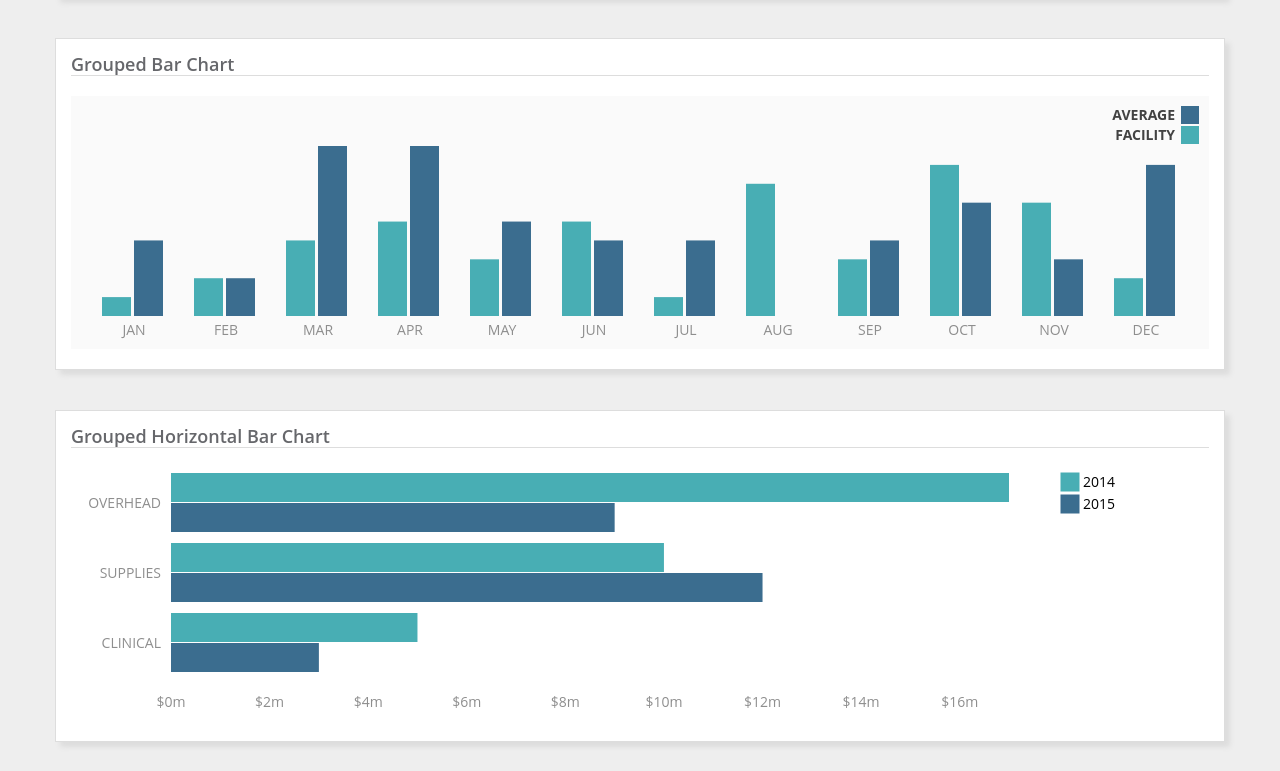
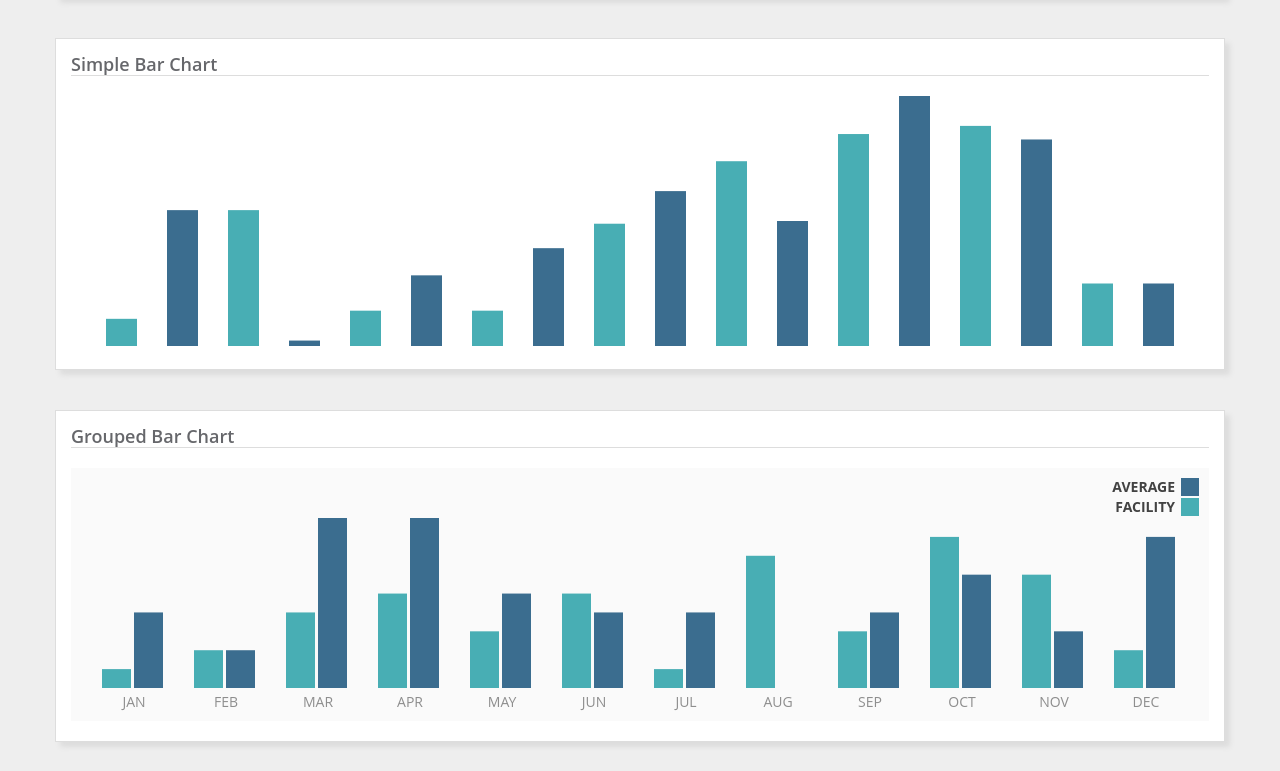
Before and after one commit to sviatoslava-glukhova/d3-charts, a plain HTML site: page index.html in a window 1280 px wide. Shown: the part 1269-2040 px from the top of the page. Drawn offline with Linux system fonts and the light colour scheme.

Commit message:
Added simple bar chart

```diff
--- a/charts.js
+++ b/charts.js
@@ -502,6 +502,135 @@
 
 
         },
+        generateSimpleBarChart: function (options, data) {
+            var defaults = {
+                    appendTo: 'body',
+                    colors: [],
+                    margins: {top: 0, right: 0, bottom: 0, left: 0},
+                    dimentions: {
+                        width: null,
+                        height: null
+                    },
+                    xAxis: {
+                        showAxis: false,
+                        /*              showAxis: true,
+                         ticksCount: 5,
+                         dateFormat: '%Y%m%d',
+                         datePropName: 'date',
+                         tickFormat: '%b',
+                         showVerticalLines: true,
+                         showTicksText: true*/
+                        propName: 'name'
+                    },
+                    yAxis: {
+                        showAxis: false,
+                        /*
+                         ticksCount: 5,
+                         showHorizontalLines: false,
+                         showTicksText: true*/
+                        propName: 'value',
+                        barSpacing: 0.5
+                    },
+                    showLineLabels: false,
+                    legend: {
+                        show: true,
+                        appendTo: 'body',
+                        keysAliases: null,
+                        margins: {
+                            top: 0,
+                            right: 0
+                        }
+                    }
+                },
+                props = $.extend(true, defaults, options);
+
+            var parent = d3.select(props.appendTo),
+                svgWidth = props.dimentions.width ? props.dimentions.width : $(parent[0][0]).width(),
+                svgHeight = props.dimentions.height ? props.dimentions.height : $(parent[0][0]).height(),
+                width = svgWidth - props.margins.left - props.margins.right,
+                height = svgHeight - props.margins.top - props.margins.bottom;
+
+            var x = d3.scale.ordinal().rangeRoundBands([0, width], props.yAxis.barSpacing);
+
+            var y = d3.scale.linear().range([height, 0]);
+
+            var color = d3.scale.ordinal()
+                .range(props.colors);
+
+            var xAxis = d3.svg.axis()
+                .scale(x)
+                .orient("bottom")
+                //.tickFormat(d3.time.format("%Y-%m"));
+                .ticks(0)
+
+            var yAxis = d3.svg.axis()
+                .scale(y)
+                .orient("left")
+                .ticks(10);
+
+            var svg = parent.append("svg")
+                .attr("width", svgWidth)
+                .attr("height", svgHeight)
+                .append("g")
+                .attr("transform",
+                "translate(" + props.margins.left + "," + props.margins.top + ")");
+
+            x.domain(data.map(function (d) {
+                return d[props.xAxis.propName];
+            }));
+            y.domain([0, d3.max(data, function (d) {
+                return d[props.yAxis.propName];
+            })]);
+
+            if (props.xAxis.showAxis) {
+                svg.append("g")
+                    .attr("class", "x axis")
+                    .attr("transform", "translate(0," + height + ")")
+                    .call(xAxis)
+                    .selectAll("text")
+                    .style("text-anchor", "end")
+                    .attr("dx", "-.8em")
+                    .attr("dy", "-.55em")
+                    .attr("transform", "rotate(-90)");
+            }
+
+            if (props.yAxis.showAxis) {
+                svg.append("g")
+                    .attr("class", "y axis")
+                    .call(yAxis)
+                    .append("text")
+                    .attr("transform", "rotate(-90)")
+                    .attr("y", 6)
+                    .attr("dy", ".71em")
+                    .style("text-anchor", "end")
+            }
+
+
+            svg.selectAll("bar")
+                .data(data)
+                .enter().append("rect")
+                .style("fill", function(d, i) {
+                    return color(i);
+                })
+                .attr("x", function (d) {
+                    return x(d[props.xAxis.propName]);
+                })
+                .attr("width", x.rangeBand())
+                .attr("y", height)
+                .attr("height", 0)
+                .transition()
+                .duration(300)
+                .delay(function (d, i) {
+                    return i * 100
+                })
+                .attr("y", function (d) {
+                    return y(d[props.yAxis.propName]);
+                })
+                .attr("height", function (d) {
+                    return height - y(d[props.yAxis.propName]);
+                });
+
+        },
         generateGroupedBarChart: function (options, data) {
             var defaults = {
                     appendTo: 'body',
--- a/examples.css
+++ b/examples.css
@@ -54,10 +54,9 @@ body {
     font-weight: normal;
 }
 
-#groupedHorizontalBarChart .tick{
+#groupedHorizontalBarChart .tick {
     fill: #8e8e8e;;
 }
-
 
 #groupedHorizontalBarChart .tick line {
     display: none;
--- a/examplesGroupedHorizontalBarCharts.js
+++ b/examplesGroupedHorizontalBarCharts.js
@@ -1,6 +1,6 @@
 (function () {
 
-    var lineChartData = [
+    var chartData = [
             {
                 label: '2014',
                 values: [17, 10, 5]
@@ -9,7 +9,7 @@
                 label: '2015',
                 values: [9, 12, 3]
             }],
-        simpleLineChartOptions = {
+        chartOptions = {
             appendTo: '#groupedHorizontalBarChart',
             dimentions: {
                 height: 250,
@@ -21,24 +21,7 @@
             margins: {
                 left: 100,
                 right: 200
-            }, /*
-             xAxis: {
-             groupedBarsSpacing: 3,
-             barGroupesSpacing: 0.3,
-             dateFormat: '%m%Y',
-             tickFormat: '%b'
-             },
-             legend: {
-             show: false,
-             keysAliases: {
-             value1: 'FACILITY',
-             value2: 'AVERAGE'
-             },
-             margins: {
-             top: 10,
-             right: 10
-             }
-             }*/
+            },
             legend:{
                 show: true
             },
@@ -46,12 +29,12 @@
             labels: ['OVERHEAD', 'SUPPLIES', 'CLINICAL']
         };
 
-    Charts.generateGroupedBarChartHorizontal(simpleLineChartOptions, getChartsData());
+    Charts.generateGroupedBarChartHorizontal(chartOptions, getChartsData());
 
     function getChartsData() {
         var rtn = [],
             val;
-        lineChartData.forEach(function (elem) {
+        chartData.forEach(function (elem) {
             rtn.push($.extend({}, elem));
 
         });
--- /dev/null
+++ b/examplesSimpleBarCharts.js
@@ -0,0 +1,100 @@
+(function () {
+
+    var chartData = [
+            {
+                name: 'name1',
+                value: 10
+            },
+            {
+                name: 'name2',
+                value: 50
+            },
+            {
+                name: 'name3',
+                value: 50
+            },
+            {
+                name: 'name4',
+                value: 2
+            },
+            {
+                name: 'name5',
+                value: 13
+            },
+            {
+                name: 'name6',
+                value: 26
+            },
+            {
+                name: 'name7',
+                value: 13
+            },
+            {
+                name: 'name8',
+                value: 36
+            },
+            {
+                name: 'name9',
+                value: 45
+            },
+            {
+                name: 'name10',
+                value: 57
+            },
+            {
+                name: 'name11',
+                value: 68
+            },
+            {
+                name: 'name12',
+                value: 46
+            },
+            {
+                name: 'name13',
+                value: 78
+            },
+            {
+                name: 'name14',
+                value: 92
+            },
+            {
+                name: 'name15',
+                value: 81
+            },
+            {
+                name: 'name16',
+                value: 76
+            },
+            {
+                name: 'name17',
+                value: 23
+            },
+            {
+                name: 'name18',
+                value: 23
+            }],
+        chartOptions = {
+            appendTo: '#simpleBarChart',
+            dimentions: {
+                height: 250,
+            },
+            colors: [
+                "#48AEB4",
+                "#3B6D8F"
+            ],
+            barSpacing: 1
+        };
+
+    Charts.generateSimpleBarChart(chartOptions, getChartsData());
+
+    function getChartsData() {
+        var rtn = [],
+            val;
+        chartData.forEach(function (elem) {
+            rtn.push($.extend({}, elem));
+
+        });
+        return rtn
+    }
+
+}());
--- a/index.html
+++ b/index.html
@@ -53,6 +53,14 @@
 
     <div class="row">
         <div class="col-xs-12 chart-container">
+            <h3>Simple Bar Chart</h3>
+
+            <div id="simpleBarChart"></div>
+        </div>
+    </div>
+
+    <div class="row">
+        <div class="col-xs-12 chart-container">
             <h3>Grouped Bar Chart</h3>
 
             <div id="groupedBarChart"></div>
@@ -79,6 +87,7 @@
 <script src="charts.js"></script>
 <script src="examplesLineCharts.js"></script>
 <script src="examplesAreaCharts.js"></script>
+<script src="examplesSimpleBarCharts.js"></script>
 <script src="examplesGroupedBarCharts.js"></script>
 <script src="examplesGroupedHorizontalBarCharts.js"></script>
 <script src="examplesIndicators.js"></script>
```
